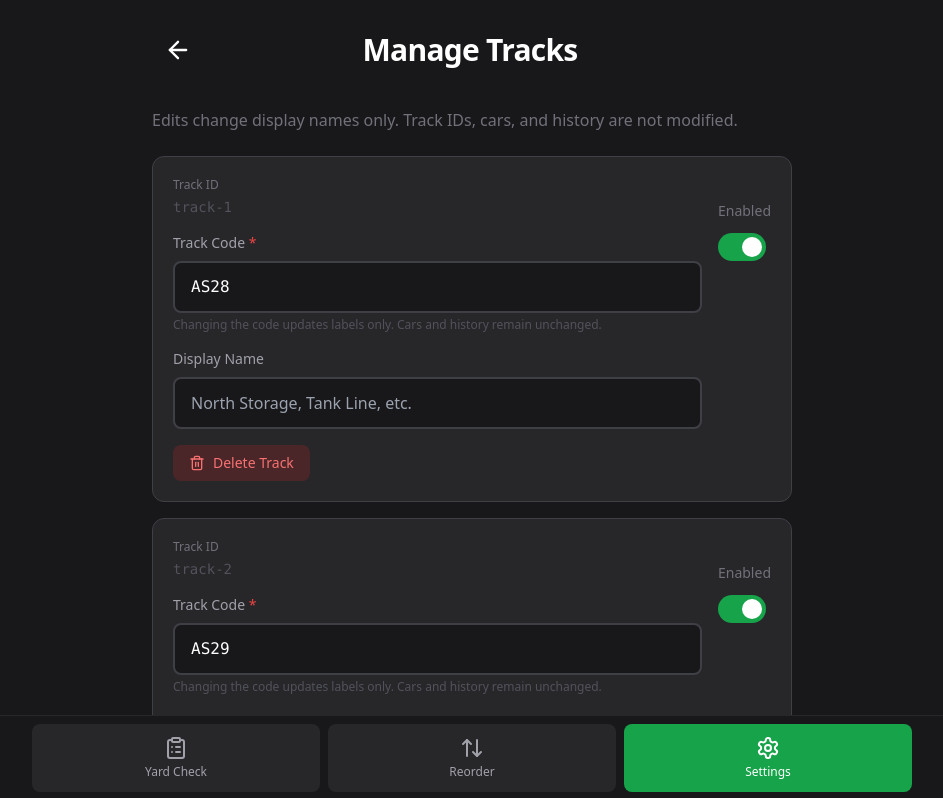
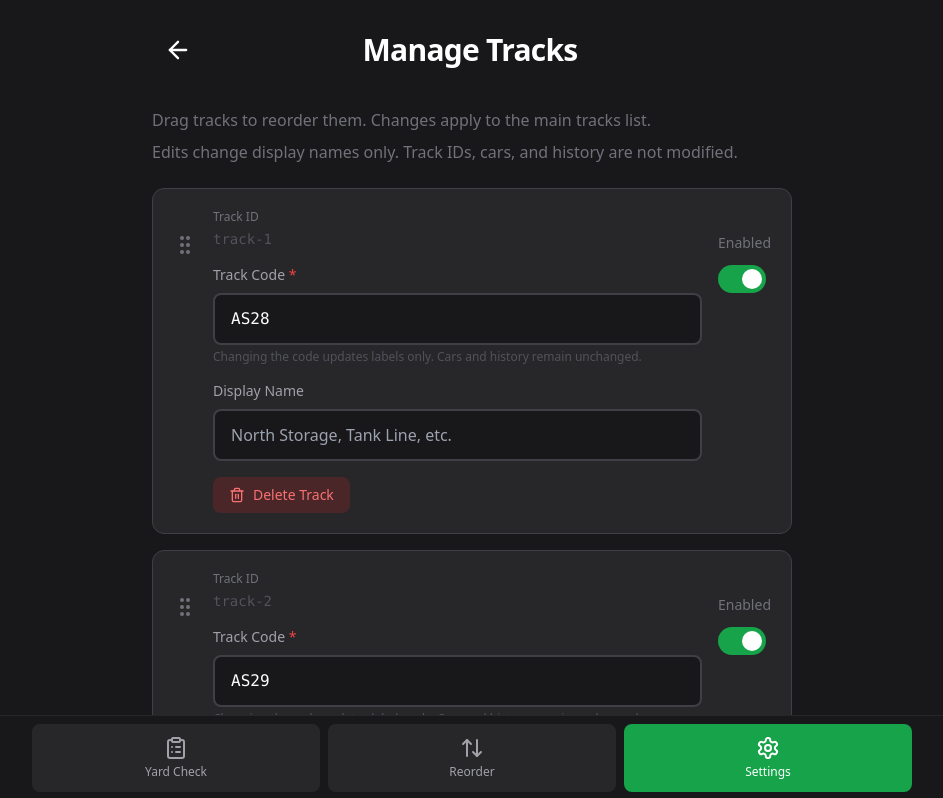
Before and after one commit to cmclaug834/sg-c1c1c1ef-6648-4137-914c-5027cafcde68-1773599698, a Next.js app: page /settings/manage-tracks in a window 1280 px wide. Shown: the top 798 px of the page, without its empty margins (168-1111 px from the left). Built offline with nearby package versions, Linux system fonts and the light colour scheme.

Commit message:
feat(tracks): Add drag-and-drop reordering to manage tracks page

```diff
--- a/src/pages/settings/manage-tracks.tsx
+++ b/src/pages/settings/manage-tracks.tsx
@@ -1,13 +1,163 @@
 import { useApp } from "@/contexts/AppContext";
 import { useRouter } from "next/router";
-import { ArrowLeft, Trash2 } from "lucide-react";
+import { ArrowLeft, Trash2, GripVertical } from "lucide-react";
 import { useState, useEffect } from "react";
 import type { Track } from "@/types";
+import {
+  DndContext,
+  closestCenter,
+  KeyboardSensor,
+  PointerSensor,
+  useSensor,
+  useSensors,
+  DragEndEvent,
+} from "@dnd-kit/core";
+import {
+  arrayMove,
+  SortableContext,
+  sortableKeyboardCoordinates,
+  useSortable,
+  verticalListSortingStrategy,
+} from "@dnd-kit/sortable";
+import { CSS } from "@dnd-kit/utilities";
 
 interface ValidationError {
   trackId: string;
   field: "trackCode" | "displayName";
   message: string;
+}
+
+interface SortableTrackItemProps {
+  track: Track;
+  onTrackCodeChange: (trackId: string, newCode: string) => void;
+  onDisplayNameChange: (trackId: string, newDisplayName: string) => void;
+  onToggleEnabled: (trackId: string) => void;
+  onDelete: (track: Track) => void;
+  getValidationError: (trackId: string, field: "trackCode" | "displayName") => string | null;
+}
+
+function SortableTrackItem({
+  track,
+  onTrackCodeChange,
+  onDisplayNameChange,
+  onToggleEnabled,
+  onDelete,
+  getValidationError,
+}: SortableTrackItemProps) {
+  const {
+    attributes,
+    listeners,
+    setNodeRef,
+    transform,
+    transition,
+    isDragging,
+  } = useSortable({ id: track.id });
+
+  const style = {
+    transform: CSS.Transform.toString(transform),
+    transition,
+    opacity: isDragging ? 0.5 : 1,
+  };
+
+  const trackCodeError = getValidationError(track.id, "trackCode");
+
+  return (
+    <div
+      ref={setNodeRef}
+      style={style}
+      className="bg-zinc-800 p-5 rounded-xl border border-zinc-700"
+    >
+      <div className="flex items-start gap-4">
+        {/* Drag Handle */}
+        <button
+          type="button"
+          className="flex-shrink-0 pt-6 text-zinc-500 hover:text-zinc-300 cursor-grab active:cursor-grabbing touch-none"
+          {...attributes}
+          {...listeners}
+        >
+          <GripVertical className="w-6 h-6" />
+        </button>
+
+        <div className="flex-1 space-y-4">
+          {/* Track ID (Read-only) */}
+          <div>
+            <label className="block text-zinc-500 text-xs mb-1">
+              Track ID
+            </label>
+            <div className="text-sm text-zinc-600 font-mono">
+              {track.id}
+            </div>
+          </div>
+
+          {/* Track Code (Editable) */}
+          <div>
+            <label className="block text-zinc-400 text-sm mb-2">
+              Track Code <span className="text-red-500">*</span>
+            </label>
+            <input
+              type="text"
+              value={track.name}
+              onChange={(e) => onTrackCodeChange(track.id, e.target.value)}
+              className={`w-full bg-zinc-900 text-white text-base font-mono px-4 py-3 rounded-lg border-2 ${
+                trackCodeError
+                  ? "border-red-500 focus:border-red-500"
+                  : "border-zinc-700 focus:border-green-500"
+              } focus:outline-none`}
+              placeholder="AS50"
+            />
+            {trackCodeError && (
+              <p className="mt-1 text-sm text-red-500">
+                {trackCodeError}
+              </p>
+            )}
+            <p className="mt-1 text-xs text-zinc-600">
+              Changing the code updates labels only. Cars and history remain unchanged.
+            </p>
+          </div>
+
+          {/* Display Name (Editable) */}
+          <div>
+            <label className="block text-zinc-400 text-sm mb-2">
+              Display Name
+            </label>
+            <input
+              type="text"
+              value={track.displayName || ""}
+              onChange={(e) => onDisplayNameChange(track.id, e.target.value)}
+              placeholder="North Storage, Tank Line, etc."
+              className="w-full bg-zinc-900 text-white text-base px-4 py-3 rounded-lg border-2 border-zinc-700 focus:border-green-500 focus:outline-none"
+            />
+          </div>
+
+          {/* Delete Button */}
+          <button
+            onClick={() => onDelete(track)}
+            className="flex items-center gap-2 px-4 py-2 bg-red-600/20 hover:bg-red-600/30 text-red-400 rounded-lg text-sm font-medium transition-colors"
+          >
+            <Trash2 className="w-4 h-4" />
+            Delete Track
+          </button>
+        </div>
+
+        {/* Enabled Toggle */}
+        <div className="flex-shrink-0 pt-6">
+          <label className="block text-zinc-500 text-sm mb-3">
+            Enabled
+          </label>
+          <button
+            onClick={() => onToggleEnabled(track.id)}
+            className={`w-12 h-7 rounded-full transition-colors relative ${
+              track.enabled ? "bg-green-600" : "bg-zinc-700"
+            }`}
+          >
+            <div className={`absolute top-1 left-1 w-5 h-5 rounded-full bg-white transition-transform ${
+              track.enabled ? "translate-x-5" : ""
+            }`} />
+          </button>
+        </div>
+      </div>
+    </div>
+  );
 }
 
 export default function ManageTracks() {
@@ -25,6 +175,13 @@ export default function ManageTracks() {
 
   // Delete confirmation dialog state
   const [deleteDialogTrack, setDeleteDialogTrack] = useState<Track | null>(null);
+
+  const sensors = useSensors(
+    useSensor(PointerSensor),
+    useSensor(KeyboardSensor, {
+      coordinateGetter: sortableKeyboardCoordinates,
+    })
+  );
 
   useEffect(() => {
     setMounted(true);
@@ -74,6 +231,20 @@ export default function ManageTracks() {
   if (!mounted) {
     return null;
   }
+
+  const handleDragEnd = (event: DragEndEvent) => {
+    const { active, over } = event;
+
+    if (over && active.id !== over.id) {
+      setLocalTracks((items) => {
+        const oldIndex = items.findIndex((item) => item.id === active.id);
+        const newIndex = items.findIndex((item) => item.id === over.id);
+
+        return arrayMove(items, oldIndex, newIndex);
+      });
+      setHasChanges(true);
+    }
+  };
 
   const getValidationError = (trackId: string, field: "trackCode" | "displayName"): string | null => {
     const error = validationErrors.find(e => e.trackId === trackId && e.field === field);
@@ -195,103 +366,38 @@ export default function ManageTracks() {
         </div>
 
         {/* Helper Text */}
+        <p className="text-zinc-500 text-base mb-2">
+          Drag tracks to reorder them. Changes apply to the main tracks list.
+        </p>
         <p className="text-zinc-500 text-base mb-6">
           Edits change display names only. Track IDs, cars, and history are not modified.
         </p>
 
-        {/* Track List */}
-        <div className="space-y-4 mb-6">
-          {localTracks.map(track => {
-            const trackCodeError = getValidationError(track.id, "trackCode");
-
-            return (
-              <div
-                key={track.id}
-                className="bg-zinc-800 p-5 rounded-xl border border-zinc-700"
-              >
-                <div className="flex items-start justify-between gap-4">
-                  <div className="flex-1 space-y-4">
-                    {/* Track ID (Read-only) */}
-                    <div>
-                      <label className="block text-zinc-500 text-xs mb-1">
-                        Track ID
-                      </label>
-                      <div className="text-sm text-zinc-600 font-mono">
-                        {track.id}
-                      </div>
-                    </div>
-
-                    {/* Track Code (Editable) */}
-                    <div>
-                      <label className="block text-zinc-400 text-sm mb-2">
-                        Track Code <span className="text-red-500">*</span>
-                      </label>
-                      <input
-                        type="text"
-                        value={track.name}
-                        onChange={(e) => handleTrackCodeChange(track.id, e.target.value)}
-                        className={`w-full bg-zinc-900 text-white text-base font-mono px-4 py-3 rounded-lg border-2 ${
-                          trackCodeError
-                            ? "border-red-500 focus:border-red-500"
-                            : "border-zinc-700 focus:border-green-500"
-                        } focus:outline-none`}
-                        placeholder="AS50"
-                      />
-                      {trackCodeError && (
-                        <p className="mt-1 text-sm text-red-500">
-                          {trackCodeError}
-                        </p>
-                      )}
-                      <p className="mt-1 text-xs text-zinc-600">
-                        Changing the code updates labels only. Cars and history remain unchanged.
-                      </p>
-                    </div>
-
-                    {/* Display Name (Editable) */}
-                    <div>
-                      <label className="block text-zinc-400 text-sm mb-2">
-                        Display Name
-                      </label>
-                      <input
-                        type="text"
-                        value={track.displayName || ""}
-                        onChange={(e) => handleDisplayNameChange(track.id, e.target.value)}
-                        placeholder="North Storage, Tank Line, etc."
-                        className="w-full bg-zinc-900 text-white text-base px-4 py-3 rounded-lg border-2 border-zinc-700 focus:border-green-500 focus:outline-none"
-                      />
-                    </div>
-
-                    {/* Delete Button */}
-                    <button
-                      onClick={() => handleDeleteTrack(track)}
-                      className="flex items-center gap-2 px-4 py-2 bg-red-600/20 hover:bg-red-600/30 text-red-400 rounded-lg text-sm font-medium transition-colors"
-                    >
-                      <Trash2 className="w-4 h-4" />
-                      Delete Track
-                    </button>
-                  </div>
-
-                  {/* Enabled Toggle */}
-                  <div className="flex-shrink-0 pt-6">
-                    <label className="block text-zinc-500 text-sm mb-3">
-                      Enabled
-                    </label>
-                    <button
-                      onClick={() => handleToggleEnabled(track.id)}
-                      className={`w-12 h-7 rounded-full transition-colors relative ${
-                        track.enabled ? "bg-green-600" : "bg-zinc-700"
-                      }`}
-                    >
-                      <div className={`absolute top-1 left-1 w-5 h-5 rounded-full bg-white transition-transform ${
-                        track.enabled ? "translate-x-5" : ""
-                      }`} />
-                    </button>
-                  </div>
-                </div>
-              </div>
-            );
-          })}
-        </div>
+        {/* Track List with Drag and Drop */}
+        <DndContext
+          sensors={sensors}
+          collisionDetection={closestCenter}
+          onDragEnd={handleDragEnd}
+        >
+          <SortableContext
+            items={localTracks.map(t => t.id)}
+            strategy={verticalListSortingStrategy}
+          >
+            <div className="space-y-4 mb-6">
+              {localTracks.map(track => (
+                <SortableTrackItem
+                  key={track.id}
+                  track={track}
+                  onTrackCodeChange={handleTrackCodeChange}
+                  onDisplayNameChange={handleDisplayNameChange}
+                  onToggleEnabled={handleToggleEnabled}
+                  onDelete={handleDeleteTrack}
+                  getValidationError={getValidationError}
+                />
+              ))}
+            </div>
+          </SortableContext>
+        </DndContext>
 
         {/* Add Track Button/Form */}
         {!showAddForm ? (
@@ -367,7 +473,7 @@ export default function ManageTracks() {
           </div>
         )}
 
-        {/* Save/Discard Buttons - Now visible below Add Track */}
+        {/* Save/Discard Buttons */}
         <div className="flex gap-3 mb-6">
           <button
             onClick={handleCancel}
```
